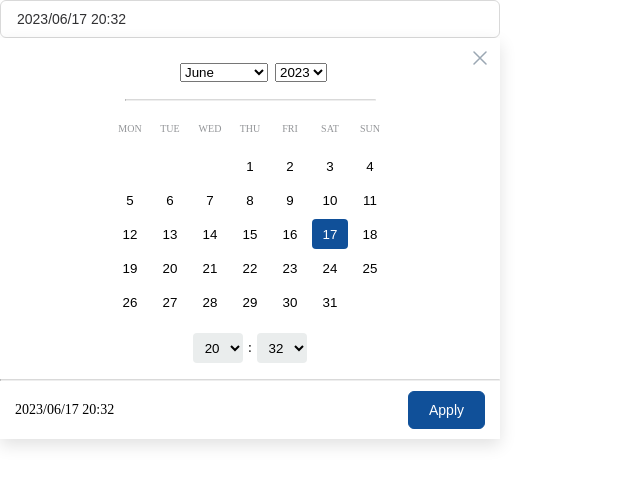
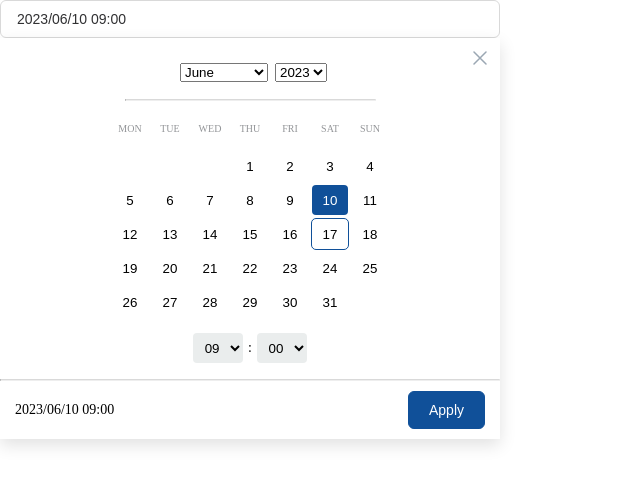
Before and after one commit to snigdho611/custom-react-datepicker, a React (Create React App) app: page / in a window 1280 px wide. Shown: the top 486 px of the page, without its empty margins (0-640 px from the left). Built offline with nearby package versions, Linux system fonts and the light colour scheme.

Commit message:
Implementing time picker feature

```diff
--- a/src/App.tsx
+++ b/src/App.tsx
@@ -3,7 +3,7 @@ import Datepicker from "./components/Datepicker";
 import { IDate } from "interface";
 
 function App() {
-  const [start, setStart] = useState<Date | null>(new Date());
+  const [start, setStart] = useState<Date | null>(new Date("2023-06-10 09:00:00"));
   const [end, setEnd] = useState<Date | null>(null);
 
   return (
@@ -17,6 +17,7 @@ function App() {
           }
           setStart(date);
         }}
+        // min={new Date("2023-06-10 10:00:00")}
         // min={new Date(new Date().getTime() - 86400000)}
       />
       {/* <Datepicker
--- a/src/components/Datepicker/index.tsx
+++ b/src/components/Datepicker/index.tsx
@@ -96,29 +96,28 @@ const Datepicker: React.FC<IDatepickerProps> = ({
         year: new Date(value).getFullYear(),
         hours: new Date(value).getHours(),
         minutes: new Date(value).getMinutes(),
-        seconds: new Date(value).getSeconds()
+        seconds: new Date(value).getSeconds(),
       });
     } else {
       setSelectedDate(null);
     }
   }, [value]);
 
-
-  useEffect(() => {
-    console.log(menuDisplayDate)
-    if(min){
-      if(menuDisplayDate?.date === new Date(new Date(min).getTime() + 86400000).getDate() ){
-        setMenuDisplayDate((prevState)=>({...prevState, hours: new Date(new Date(min).getTime() + 86400000).getHours()}))
-        // setMinutes(arrayFill(new Date(new Date(min).getTime() + 86400000).getMinutes(), 60))
-        // setHours(arrayFill(new Date(new Date(min).getTime() + 86400000).getHours(), 24))
-        // setMinutes(arrayFill(new Date(new Date(min).getTime() + 86400000).getMinutes(), 60))
-      }else{
-        setMenuDisplayDate((prevState)=>({...prevState, hours: new Date().getHours()}))
-        // ()
-        // setMinutes(arrayFill(0, 60))
-      }
-    }
-  }, [menuDisplayDate?.date, menuDisplayDate?.month, min, max])
+  // useEffect(() => {
+  //   console.log(menuDisplayDate)
+  //   if(min){
+  //     if(menuDisplayDate?.date === new Date(new Date(min).getTime() + 86400000).getDate() ){
+  //       setMenuDisplayDate((prevState)=>({...prevState, hours: new Date(new Date(min).getTime() + 86400000).getHours()}))
+  //       // setMinutes(arrayFill(new Date(new Date(min).getTime() + 86400000).getMinutes(), 60))
+  //       // setHours(arrayFill(new Date(new Date(min).getTime() + 86400000).getHours(), 24))
+  //       // setMinutes(arrayFill(new Date(new Date(min).getTime() + 86400000).getMinutes(), 60))
+  //     }else{
+  //       setMenuDisplayDate((prevState)=>({...prevState, hours: new Date().getHours()}))
+  //       // ()
+  //       // setMinutes(arrayFill(0, 60))
+  //     }
+  //   }
+  // }, [menuDisplayDate?.date, menuDisplayDate?.month, min, max])
 
   const onNext = () => {
     if (menuDisplayDate.month === 11) {
@@ -129,7 +128,6 @@ const Datepicker: React.FC<IDatepickerProps> = ({
         year: menuDisplayDate.year + 1,
       }));
     }
-
 
     return setMenuDisplayDate((prevState) => ({
       ...prevState,
```
Also changed, not shown: src/components/Datepicker/Calendar/index.tsx (+15 -1 lines).
